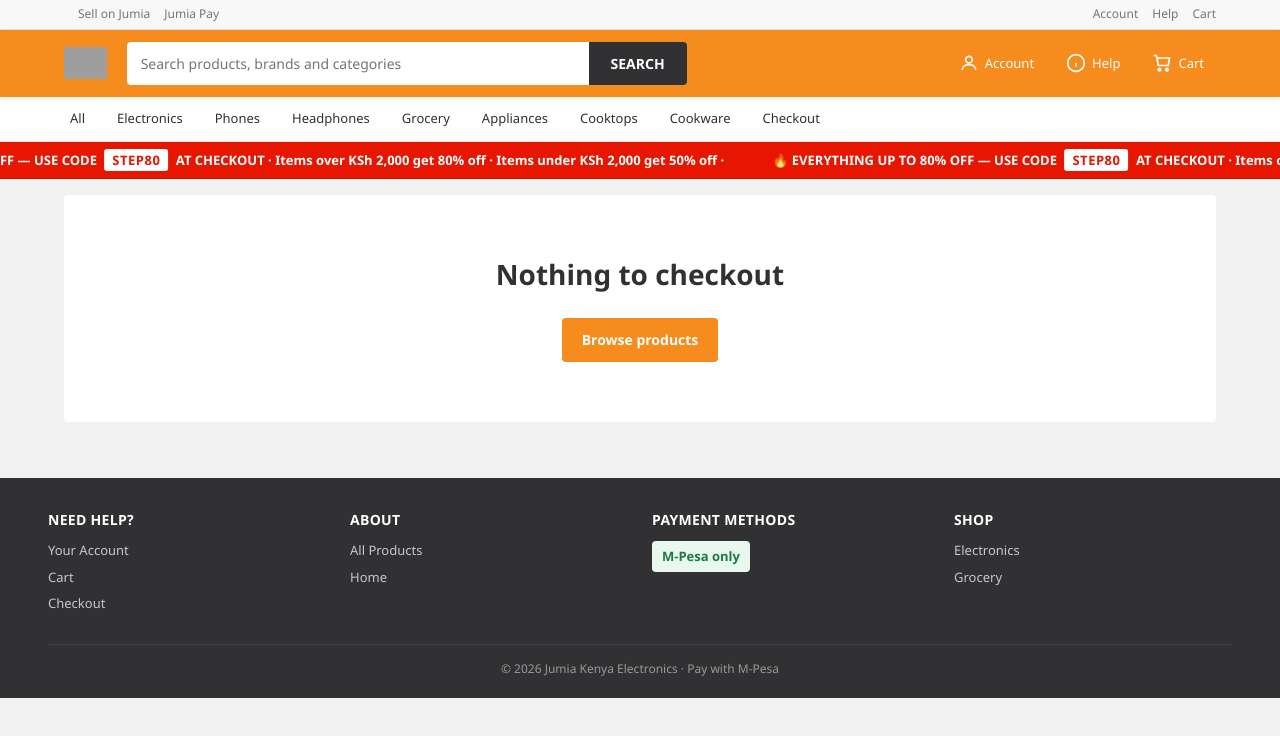
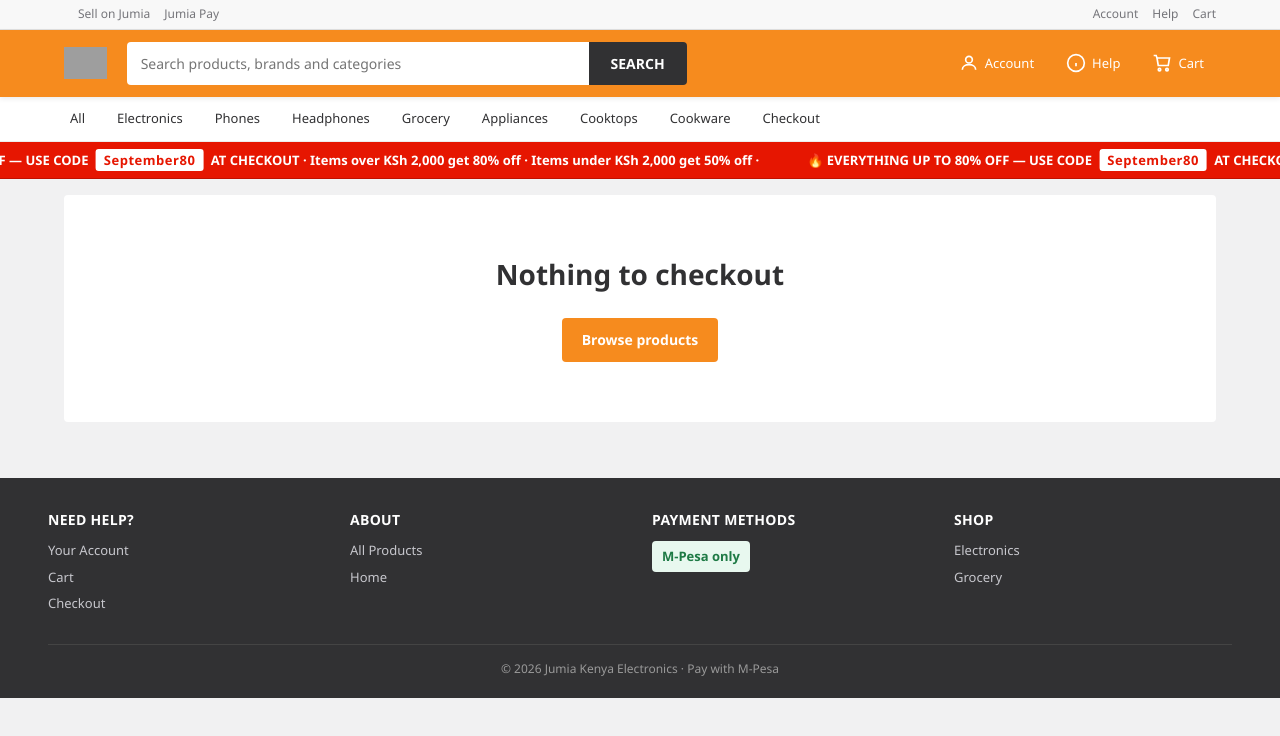
Before and after one commit to kenmike400/electronics, a Next.js app: page /checkout in a window 1280 px wide. Shown: the top 736 px of the page. Built offline with nearby package versions, Linux system fonts and the light colour scheme; grey boxes are pictures that could not be loaded.

Commit message:
Rename promo code STEP80 → September80 (case-insensitive)

```diff
--- a/src/app/checkout/page.tsx
+++ b/src/app/checkout/page.tsx
@@ -11,7 +11,7 @@
   image_url?: string;
 };
 
-/** STEP80: 80% off items ≥ 2000 KSh, 50% off items under 2000 KSh */
+/** September80: 80% off items ≥ 2000 KSh, 50% off items under 2000 KSh */
 function applyStep80(items: CartItem[]) {
   let discount = 0;
   const lines = items.map((i) => {
@@ -69,16 +69,16 @@
 
   function tryApplyPromo() {
     const code = promo.trim().toLowerCase();
-    if (code === "step80") {
+    if (code === "september80") {
       setPromoApplied(true);
       setPromoMsg(
-        "STEP80 applied! 80% off items KSh 2,000+ · 50% off items under KSh 2,000"
+        "September80 applied! 80% off items KSh 2,000+ · 50% off items under KSh 2,000"
       );
       setError("");
     } else {
       setPromoApplied(false);
       setPromoMsg("");
-      setError("Invalid code. Use STEP80");
+      setError("Invalid code. Use September80");
     }
   }
 
@@ -119,7 +119,7 @@
           subtotal,
           discount: promoApplied ? discount : 0,
           total,
-          promo_code: promoApplied ? "STEP80" : null,
+          promo_code: promoApplied ? "September80" : null,
           payment_method: "mpesa",
         }),
       });
@@ -157,7 +157,7 @@
     <>
       <h1>Checkout — M-Pesa only</h1>
       <p className="subtitle">
-        Secure payment · Use code <strong>STEP80</strong> for site-wide discounts
+        Secure payment · Use code <strong>September80</strong> for site-wide discounts
       </p>
 
       {error && <div className="alert alert-error">{error}</div>}
@@ -215,7 +215,7 @@
           <label>Promo code</label>
           <div style={{ display: "flex", gap: 8 }}>
             <input
-              placeholder="Code is STEP80"
+              placeholder="Code is September80"
               value={promo}
               onChange={(e) => setPromo(e.target.value)}
               style={{ flex: 1 }}
@@ -231,7 +231,7 @@
             </button>
           </div>
           <p style={{ fontSize: 12, color: "#75757a", marginTop: 4 }}>
-            Code works in any case (step80 / STEP80). 80% off items ≥ KSh 2,000 · 50% off items under KSh 2,000.
+            Code works in any case (september80 / September80). 80% off items ≥ KSh 2,000 · 50% off items under KSh 2,000.
           </p>
 
           <div
@@ -257,7 +257,7 @@
                   fontWeight: 600,
                 }}
               >
-                <span>STEP80 discount</span>
+                <span>September80 discount</span>
                 <span>− KSh {discount.toLocaleString()}</span>
               </div>
             )}
--- a/src/app/layout.tsx
+++ b/src/app/layout.tsx
@@ -115,9 +115,9 @@
 
         <div className="promo-banner" aria-label="Promotion">
           <div className="promo-track">
-            <span>🔥 EVERYTHING UP TO 80% OFF — USE CODE <strong>STEP80</strong> AT CHECKOUT · Items over KSh 2,000 get 80% off · Items under KSh 2,000 get 50% off · </span>
-            <span>🔥 EVERYTHING UP TO 80% OFF — USE CODE <strong>STEP80</strong> AT CHECKOUT · Items over KSh 2,000 get 80% off · Items under KSh 2,000 get 50% off · </span>
-            <span>🔥 EVERYTHING UP TO 80% OFF — USE CODE <strong>STEP80</strong> AT CHECKOUT · Items over KSh 2,000 get 80% off · Items under KSh 2,000 get 50% off · </span>
+            <span>🔥 EVERYTHING UP TO 80% OFF — USE CODE <strong>September80</strong> AT CHECKOUT · Items over KSh 2,000 get 80% off · Items under KSh 2,000 get 50% off · </span>
+            <span>🔥 EVERYTHING UP TO 80% OFF — USE CODE <strong>September80</strong> AT CHECKOUT · Items over KSh 2,000 get 80% off · Items under KSh 2,000 get 50% off · </span>
+            <span>🔥 EVERYTHING UP TO 80% OFF — USE CODE <strong>September80</strong> AT CHECKOUT · Items over KSh 2,000 get 80% off · Items under KSh 2,000 get 50% off · </span>
           </div>
         </div>
 
```
